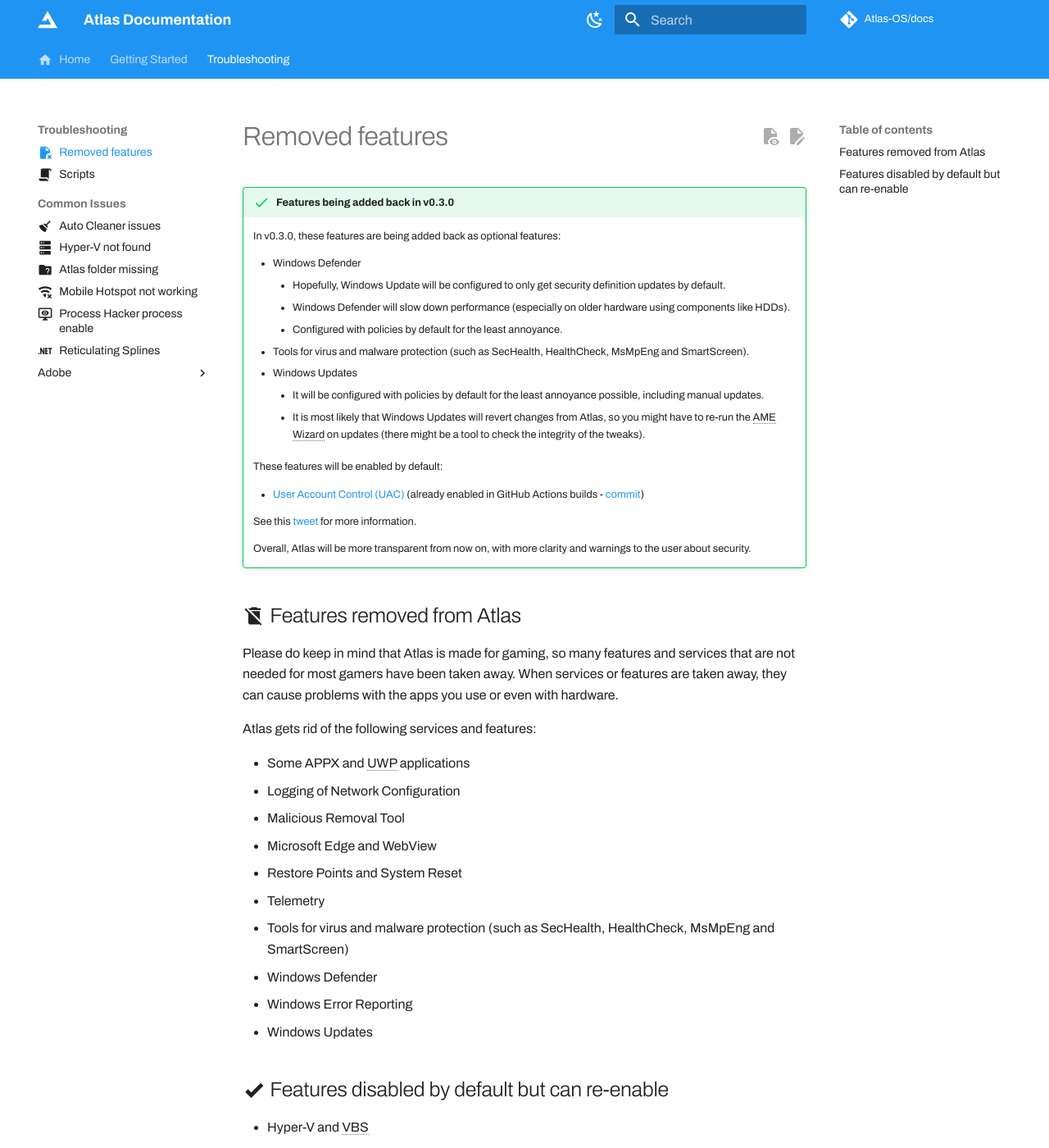
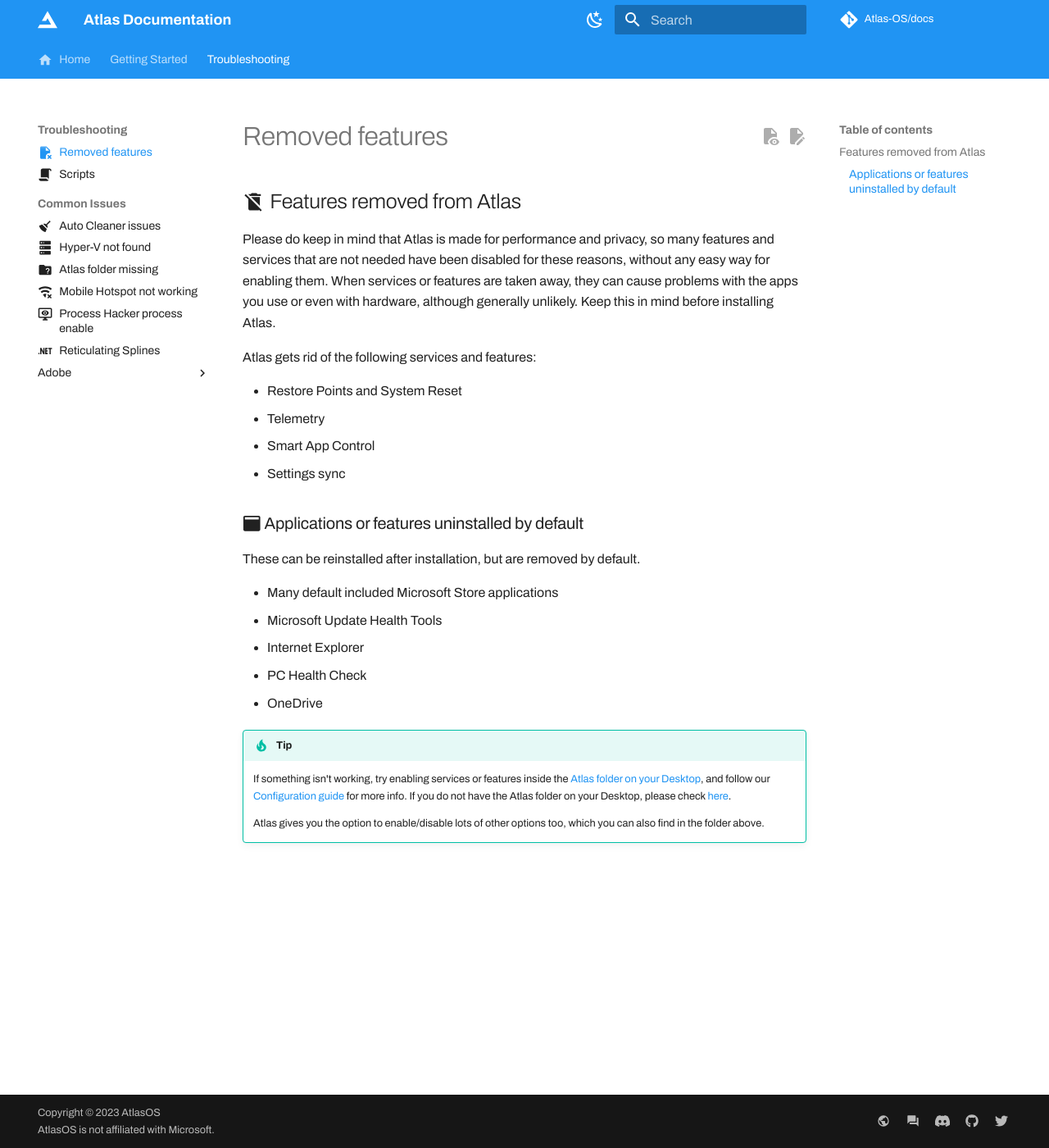
Before and after one commit to Atlas-OS/docs, an MkDocs documentation site: the page built from docs/troubleshooting/removed-features.md, in a window 1280 px wide and 1400 px high. Shown: the whole window at 82% size. Built offline with MkDocs 1.6.1 and Material for MkDocs 9.7.7, drawn with Linux system fonts in a browser that asks for light colours; some web fonts are replaced; comment, search, counter and statistics services are not loaded; some of the changed text lies outside the part shown.

Commit message:
feat(removed-features): update for v0.3.0

```diff
--- a/docs/troubleshooting/removed-features.md
+++ b/docs/troubleshooting/removed-features.md
@@ -3,50 +3,28 @@ description: All Windows features removed by the AtlasOS playbook
 icon: material/file-remove
 ---
 
-!!! success "Features being added back in v0.3.0"
-	In v0.3.0, these features are being added back as optional features:
-
-	* Windows Defender
-		* Hopefully, Windows Update will be configured to only get security definition updates by default.
-		* Windows Defender will slow down performance (especially on older hardware using components like HDDs).
-		* Configured with policies by default for the least annoyance.
-	* Tools for virus and malware protection (such as SecHealth, HealthCheck, MsMpEng and SmartScreen).
-	* Windows Updates
-		* It will be configured with policies by default for the least annoyance possible, including manual updates.
-		* It is most likely that Windows Updates will revert changes from Atlas, so you might have to re-run the AME Wizard on updates (there might be a tool to check the integrity of the tweaks).
-
-	These features will be enabled by default:
-
-	* [User Account Control (UAC)](/getting-started/post-installation/configuration/#uac) (already enabled in GitHub Actions builds - [commit](https://github.com/Atlas-OS/Atlas/commit/2f2f083acd3364c62056ce45a0c2bada9b9399a9))
-
-	See this [tweet](https://twitter.com/AtlasOS/status/1651284816489336832) for more information.
-
-	Overall, Atlas will be more transparent from now on, with more clarity and warnings to the user about security.
-
 ## :material-delete-off: Features removed from Atlas
 
-Please do keep in mind that Atlas is made for gaming, so many features and services that are not needed for most gamers have been taken away. When services or features are taken away, they can cause problems with the apps you use or even with hardware.
+Please do keep in mind that Atlas is made for performance and privacy, so many features and services that are not needed have been disabled for these reasons, without any easy way for enabling them. When services or features are taken away, they can cause problems with the apps you use or even with hardware, although generally unlikely. Keep this in mind before installing Atlas.
 
 Atlas gets rid of the following services and features:
 
-* Some APPX and UWP applications
-* Logging of Network Configuration
-* Malicious Removal Tool
-* Microsoft Edge and WebView
-* Restore Points and System Reset
-* Telemetry
-* Tools for virus and malware protection (such as SecHealth, HealthCheck, MsMpEng and SmartScreen)
-* Windows Defender
-* Windows Error Reporting
-* Windows Updates
+- Restore Points and System Reset
+- Telemetry
+- Smart App Control
+- Settings sync
 
-## :material-check-bold: Features disabled by default but can re-enable
-* Hyper-V and VBS
-* Background Apps
-* Disk Defragmentation
-* User Account Control (UAC)
+### :material-application: Applications or features uninstalled by default
 
-!!! info
-    You can find all of these options and enable/disable them inside the [Atlas folder on your Desktop](file://C:/Users/default/Desktop/Atlas), just follow our [Configuration guide](/getting-started/post-installation/configuration) for more info. If you do not have the Atlas folder on your Desktop, please check [here](/troubleshooting/common-issues/atlas-folder-missing).
+These can be reinstalled after installation, but are removed by default.
 
-    Atlas gives you the option to enable/disable lots of other options too which you can also find in the folder above.
+- Many default included Microsoft Store applications
+- Microsoft Update Health Tools
+- Internet Explorer
+- PC Health Check
+- OneDrive
+
+!!! tip
+    If something isn't working, try enabling services or features  inside the [Atlas folder on your Desktop](file://C:/Users/default/Desktop/Atlas), and follow our [Configuration guide](/getting-started/post-installation/configuration) for more info. If you do not have the Atlas folder on your Desktop, please check [here](/troubleshooting/common-issues/atlas-folder-missing).
+
+    Atlas gives you the option to enable/disable lots of other options too, which you can also find in the folder above.
```
